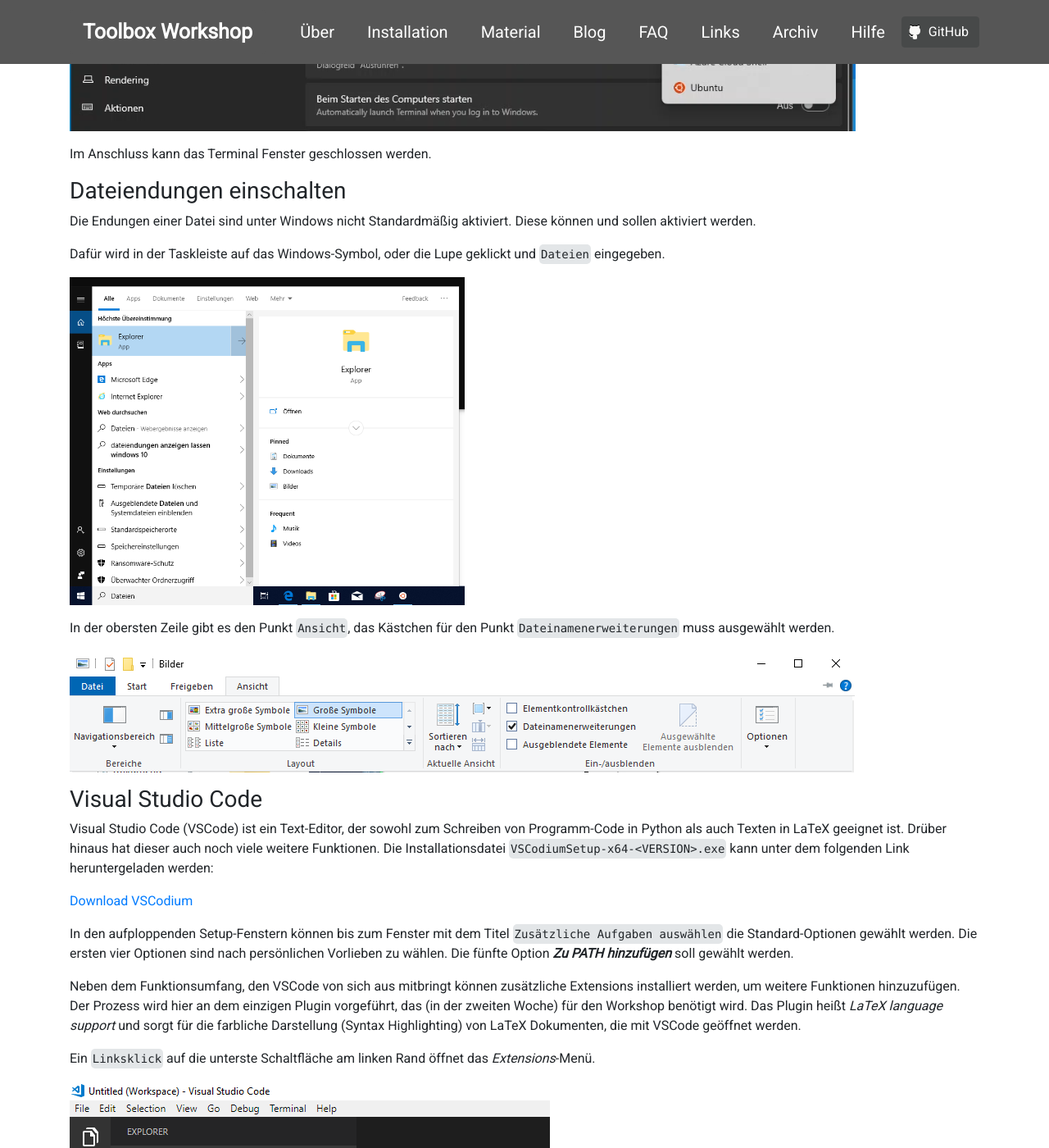
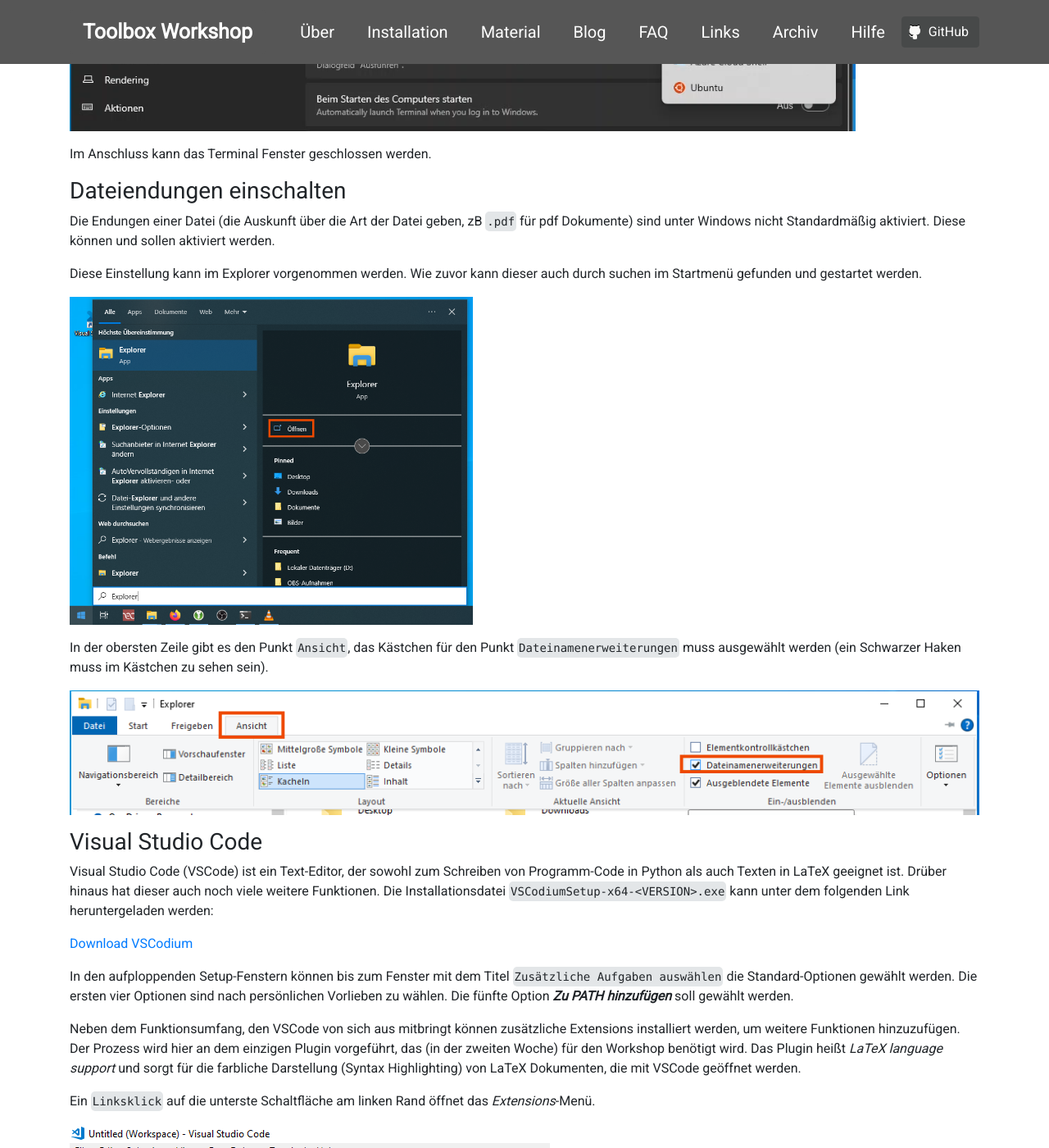
Before and after one commit to pep-dortmund/homepage-toolbox, a Jekyll site: the page built from install/windows.md, in a window 1280 px wide and 1400 px high, scrolled down 12410 px. Shown: the whole window at 82% size. Built offline with Jekyll 4.4.1, drawn with Linux system fonts in a browser that asks for light colours; nearby versions of some CDN libraries.

Commit message:
update file extention setting

```diff
--- a/install/windows.md
+++ b/install/windows.md
@@ -240,16 +240,16 @@
 
 ### Dateiendungen einschalten
 
-Die Endungen einer Datei sind unter Windows nicht Standardmäßig aktiviert.
-Diese können und sollen aktiviert werden.
+Die Endungen einer Datei (die Auskunft über die Art der Datei geben, zB `.pdf` für pdf Dokumente)
+sind unter Windows nicht Standardmäßig aktiviert. Diese können und sollen aktiviert werden.
 
-Dafür wird in der Taskleiste auf das Windows-Symbol, oder die Lupe geklickt und `Dateien` eingegeben.
+Diese Einstellung kann im Explorer vorgenommen werden. Wie zuvor kann dieser auch durch suchen im Startmenü gefunden und gestartet werden.
 
-<img alt="" src="/img/explorer/explorer-1.png" class="screenshot" />
+<img alt="" src="/img/explorer/explorer-start.png" class="screenshot" />
 
-In der obersten Zeile gibt es den Punkt `Ansicht`, das Kästchen für den Punkt `Dateinamenerweiterungen` muss ausgewählt werden.
+In der obersten Zeile gibt es den Punkt `Ansicht`, das Kästchen für den Punkt `Dateinamenerweiterungen` muss ausgewählt werden (ein Schwarzer Haken muss im Kästchen zu sehen sein).
 
-<img alt="" src="/img/explorer/explorer-2.png" class="screenshot" />
+<img alt="" src="/img/explorer/explorer-fileext.png" class="screenshot" />
 
 
 ### <a id="VSCode"></a>Visual Studio Code
```
Also changed, not shown: img/explorer/explorer-1.png (deleted), img/explorer/explorer-2.png (deleted), img/explorer/explorer-fileext.png (added), img/explorer/explorer-start.png (added).
